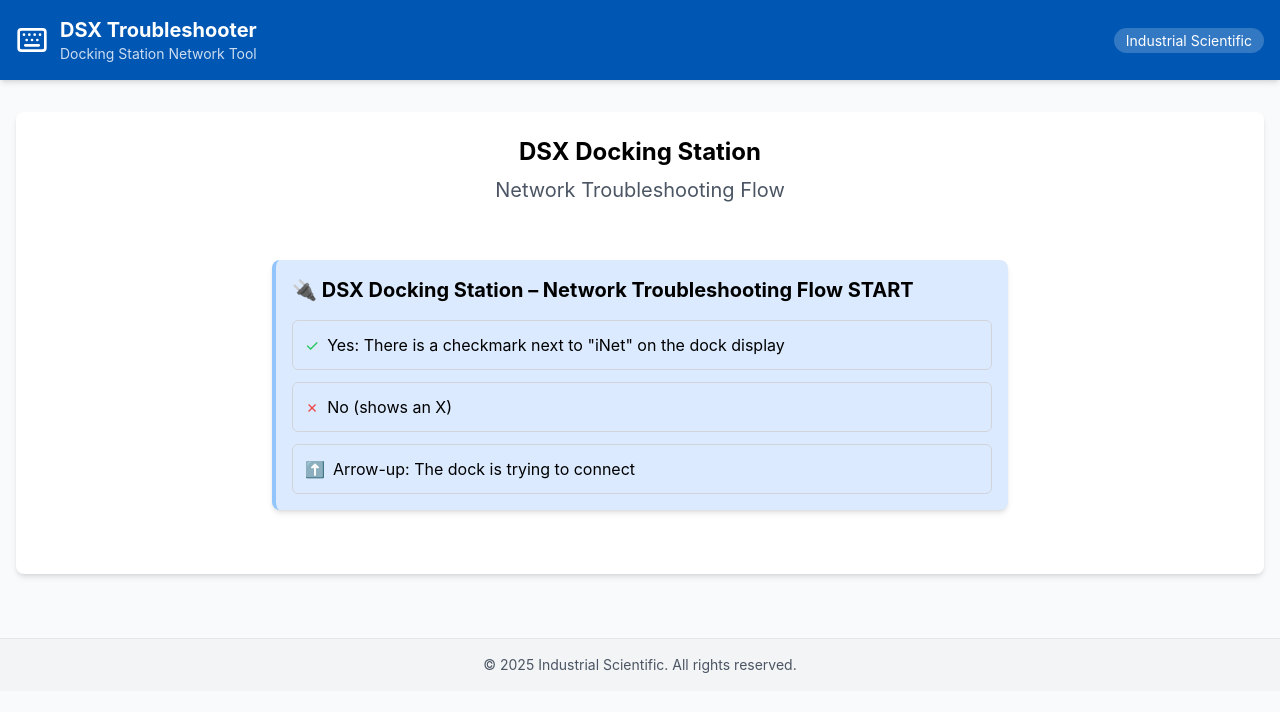
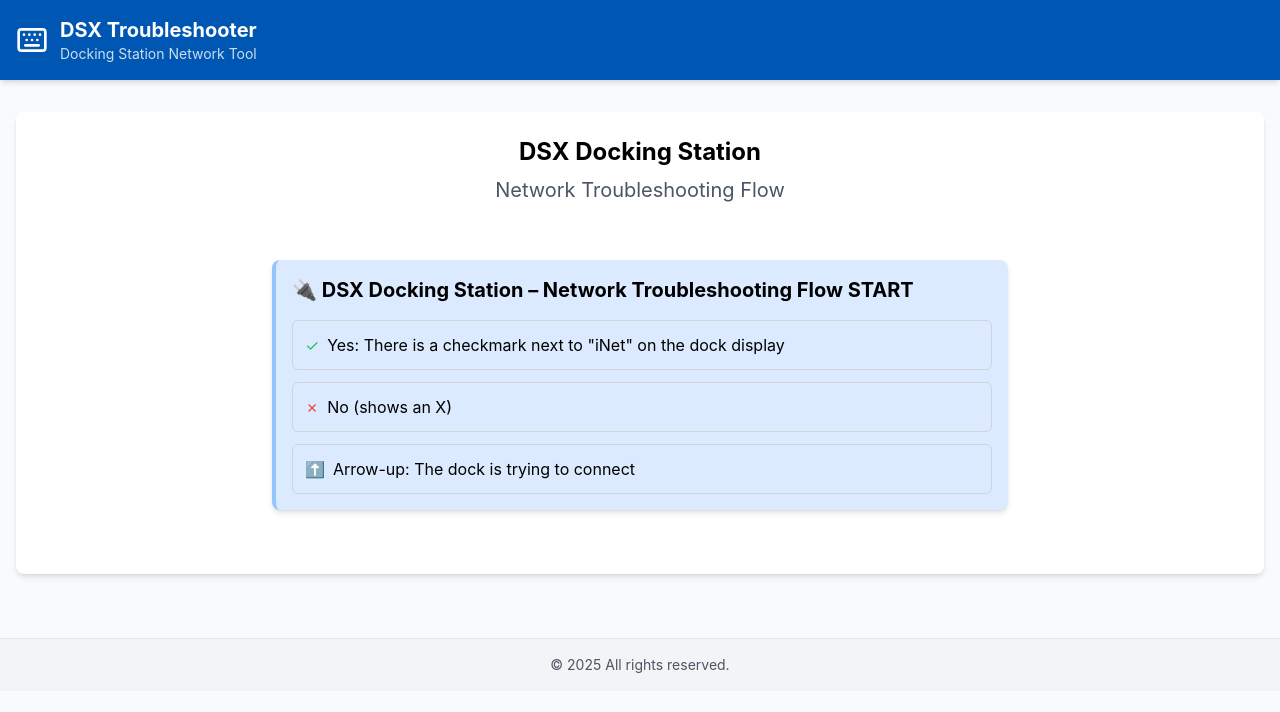
Before and after one commit to mattfelber/dsx, a React (Create React App) app: page / in a window 1280 px wide. Shown: the top 712 px of the page. Built offline with nearby package versions, Linux system fonts and the light colour scheme.

Commit message:
Remove company-specific references for liability reasons

```diff
--- a/src/App.tsx
+++ b/src/App.tsx
@@ -38,7 +38,7 @@
 
       <footer className="bg-gray-100 py-4 border-t border-gray-200 mt-auto">
         <div className="container mx-auto px-4 text-center text-gray-600 text-sm">
-          &copy; {new Date().getFullYear()} Industrial Scientific. All rights reserved.
+          &copy; {new Date().getFullYear()} All rights reserved.
         </div>
       </footer>
     </div>
--- a/src/components/Header.tsx
+++ b/src/components/Header.tsx
@@ -31,11 +31,7 @@
               <p className="text-sm opacity-80">Docking Station Network Tool</p>
             </div>
           </div>
-          <div className="hidden md:block">
-            <span className="text-sm bg-white bg-opacity-20 px-3 py-1 rounded-full">
-              Industrial Scientific
-            </span>
-          </div>
+          {/* Brand badge removed */}
         </div>
       </div>
     </header>
--- a/src/data/decisionTree.ts
+++ b/src/data/decisionTree.ts
@@ -195,13 +195,13 @@
   },
   'escalate-dhcp': {
     id: 'escalate-dhcp',
-    question: 'DHCP not assigning IP → Escalate to SE (inetse@indsci.com).',
+    question: 'DHCP not assigning IP → Escalate to SE team.',
     type: 'end',
     options: [
       {
         text: 'END: Escalate to SE team',
         nextNodeId: null,
-        actionTaken: 'Escalated DHCP issue to SE team (inetse@indsci.com)'
+        actionTaken: 'Escalated DHCP issue to SE team'
       }
     ]
   },
@@ -248,13 +248,13 @@
   },
   'escalate': {
     id: 'escalate',
-    question: 'Escalate to SE (inetse@indsci.com).',
+    question: 'Escalate to SE team.',
     type: 'end',
     options: [
       {
         text: 'END: Escalate to SE team',
         nextNodeId: null,
-        actionTaken: 'Escalated issue to SE team (inetse@indsci.com)'
+        actionTaken: 'Escalated issue to SE team'
       }
     ]
   },
```
